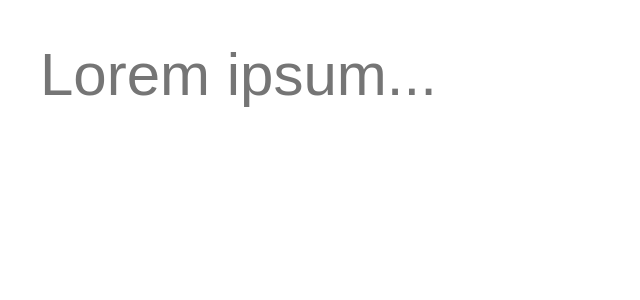
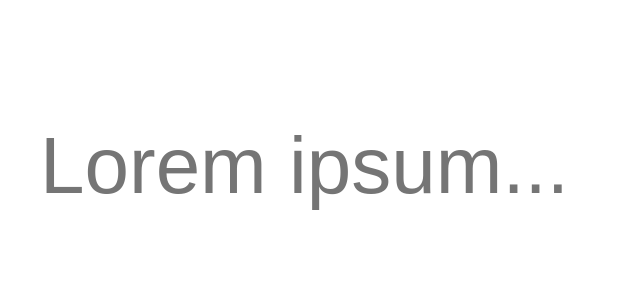
Before and after one commit to jeslage/lorem-ipsum-game, a Svelte app: page / in a window 1280 px wide. Shown: the top 300 px of the page, without its empty margins (0-640 px from the left). Built offline with nearby package versions, Linux system fonts and the light colour scheme.

Commit message:
Updated styling and focusing of textarea

```diff
--- a/public/global.css
+++ b/public/global.css
@@ -1,4 +1,5 @@
-html, body {
+html,
+body {
   position: relative;
   width: 100%;
   height: 100%;
@@ -10,8 +11,9 @@ body {
   line-height: 1.5;
   box-sizing: border-box;
   font-family: sans-serif;
-	margin: 40px;
+  margin: 120px auto;
   width: calc(100% - 80px);
+  max-width: 1240px;
 }
 
 a {
@@ -27,7 +29,9 @@ label {
   display: block;
 }
 
-input, button, select, textarea {
+input,
+select,
+textarea {
   font-family: inherit;
   font-size: inherit;
   padding: 0;
@@ -36,11 +40,3 @@ input, button, select, textarea {
   outline: none;
   border: none;
 }
-
-button {
-	background-color: #fff;
-	outline: none;
-	font-weight: bold;
-	border-bottom: 4px solid #000;
-	padding-bottom: 5px;
-}
--- a/src/App.svelte
+++ b/src/App.svelte
@@ -1,7 +1,10 @@
 <script>
+  import { onMount, afterUpdate } from "svelte";
+
   let error = false;
 
   let text = "";
+  let textareaElement;
 
   $: letters = text.length - 1;
   $: textArray = text.length === 0 ? [] : text.toLowerCase().split("");
@@ -9,6 +12,16 @@
   const original =
     "Lorem ipsum dolor sit amet, consetetur sadipscing elitr, sed diam nonumy eirmod tempor invidunt ut labore et dolore magna aliquyam erat, sed diam voluptua. At vero eos et accusam et justo duo dolores et ea rebum. Stet clita kasd gubergren, no sea takimata sanctus est Lorem ipsum dolor sit amet. Lorem ipsum dolor sit amet, consetetur sadipscing elitr, sed diam nonumy eirmod tempor invidunt ut labore et dolore magna aliquyam erat, sed diam voluptua. At vero eos et accusam et justo duo dolores et ea rebum. Stet clita kasd gubergren, no sea takimata sanctus est Lorem ipsum dolor sit amet.";
   const originalArray = original.toLowerCase().split("");
+
+  onMount(() => {
+    textareaElement.focus();
+  });
+
+  afterUpdate(() => {
+    if (textareaElement && document.activeElement.tagName !== "TEXTAREA") {
+      textareaElement.focus();
+    }
+  });
 
   function handleKeyUp() {
     const updatedArray = [...originalArray];
@@ -22,6 +35,7 @@
   function handleRetry() {
     error = false;
     text = "";
+    window.scrollTo(0, 0);
   }
 </script>
 
@@ -41,9 +55,26 @@
   }
 
   textarea {
-    font-size: 60px;
+    font-size: 80px;
     width: 100%;
     resize: none;
+  }
+
+  button {
+    background-color: transparent;
+    outline: none;
+    font-weight: normal;
+    font-size: 30px;
+    margin: 40px 0 0;
+    padding: 10px 20px 13px;
+    text-transform: uppercase;
+    border: 3px solid black;
+    cursor: pointer;
+  }
+
+  button:hover {
+    background: #000;
+    color: #fff;
   }
 </style>
 
@@ -61,6 +92,7 @@
 {:else}
   <textarea
     bind:value={text}
+    bind:this={textareaElement}
     placeholder="Lorem ipsum..."
     on:keyup={() => handleKeyUp()} />
 {/if}
```
Lines whose indentation alone changed are shown as unchanged.
